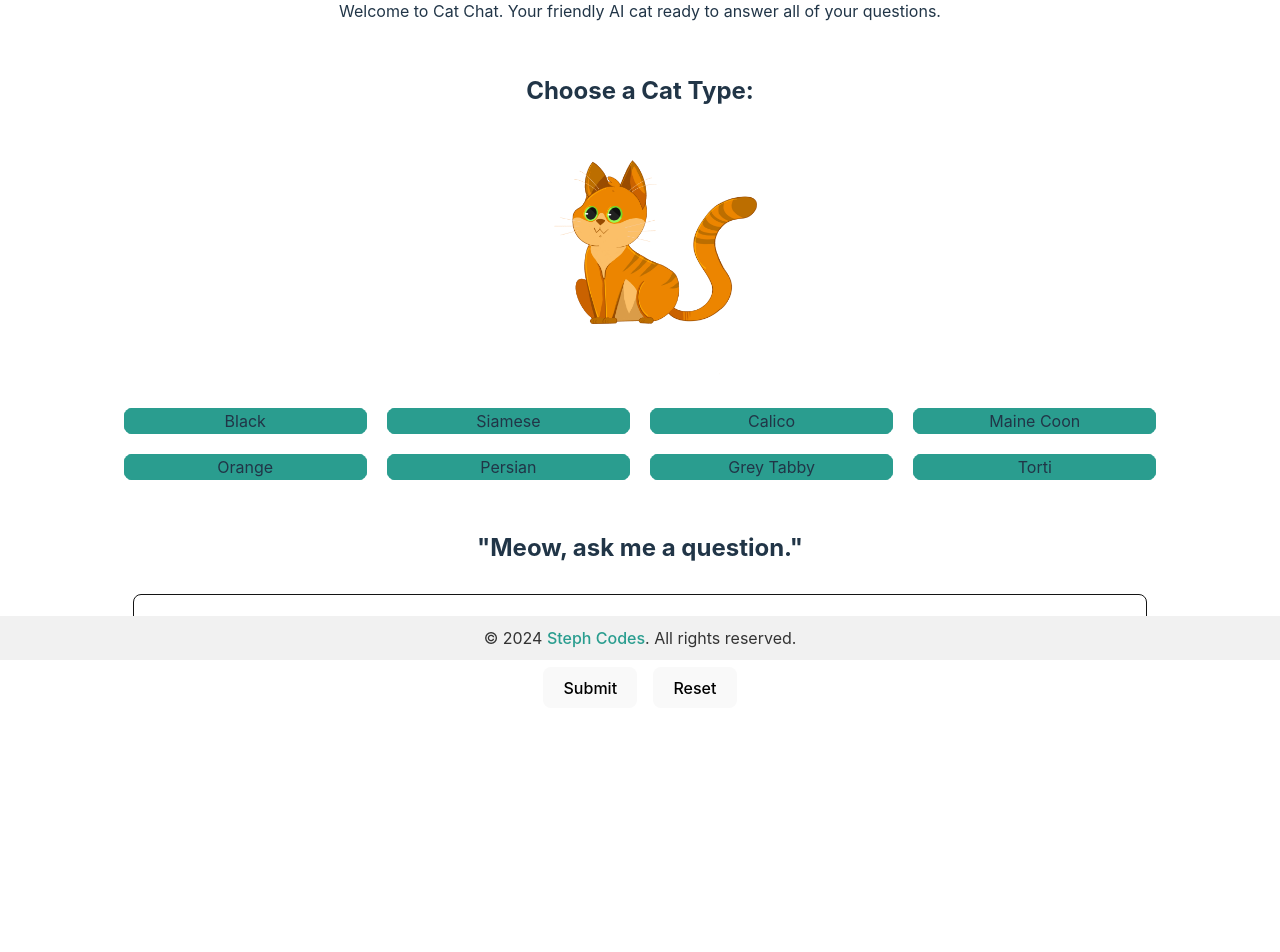
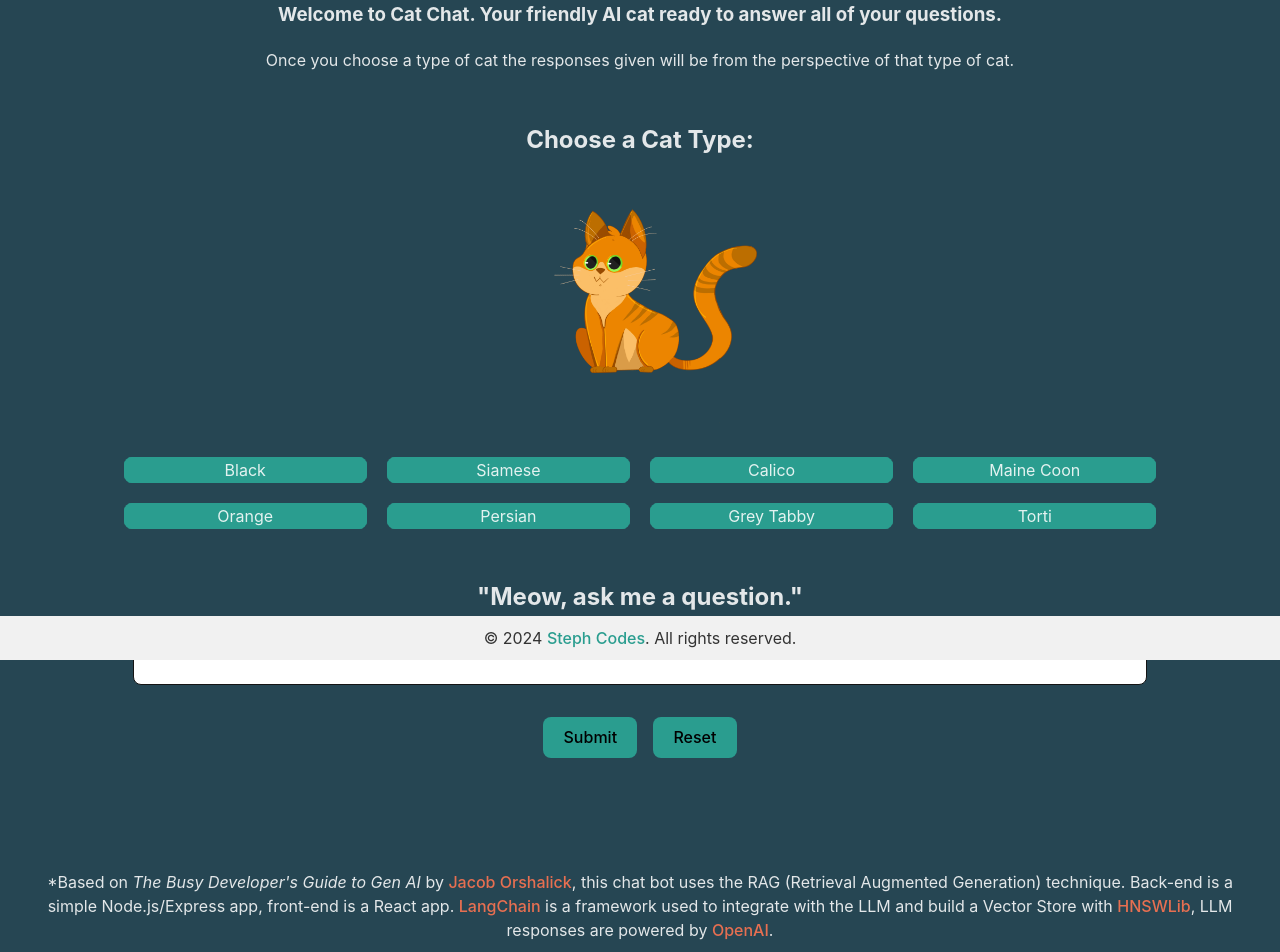
Before and after one commit to Rocklobster84/ai-cat-chat, a React (Vite) app in the folder client/: page / in a window 1280 px wide. Shown: the part 140-1092 px from the top of the page. Before the commit the page ends 904 px from the top, so only its background shows below. Built offline with nearby package versions, Linux system fonts and the light colour scheme.

Commit message:
Added short paragraph describing app to the bottom of the page

```diff
--- a/client/src/App.jsx
+++ b/client/src/App.jsx
@@ -126,7 +126,8 @@ function App() {
   return (
     <>
       <h1>AI Cat Chat</h1>
-      <p>Welcome to Cat Chat. Your friendly AI cat ready to answer all of your questions.</p>
+      <h3>Welcome to Cat Chat. Your friendly AI cat ready to answer all of your questions.</h3>
+      <p>Once you choose a type of cat the responses given will be from the perspective of that type of cat.</p>
       <div className="card">
       <h2>Choose a Cat Type:</h2>
       <img src={catImage} alt="Cat" />
@@ -234,6 +235,11 @@ function App() {
           <p>{llmResponse}</p>
         )}
         </div>
+        < br />
+        <br />
+        <br />
+        <p>*Based on <i>The Busy Developer's Guide to Gen AI</i> by <a href="https://www.linkedin.com/in/jorshalick/" target="_blank">Jacob Orshalick</a>, this chat bot uses the RAG (Retrieval Augmented Generation) technique.
+        Back-end is a simple Node.js/Express app, front-end is a React app. <a href="https://js.langchain.com/v0.2/docs/introduction/" target="_blank">LangChain</a> is a framework used to integrate with the LLM and build a Vector Store with <a href="https://js.langchain.com/v0.2/docs/integrations/vectorstores/hnswlib/" target="_blank">HNSWLib</a>, LLM responses are powered by <a href="https://openai.com/" target="_blank">OpenAI</a>.</p>
         <Footer />
       </div>
     </>
--- a/client/src/Footer.css
+++ b/client/src/Footer.css
@@ -17,3 +17,7 @@
   text-decoration: none;
   color: #2a9d8f;
 }
+
+.footer a:hover {
+  color: #e76f51;
+}
--- a/client/src/index.css
+++ b/client/src/index.css
@@ -133,18 +133,7 @@ input#question {
   justify-content: center;
   gap: 20px;
 }
-@media (prefers-color-scheme: light) {
-  :root {
-    color: #213547;
-    background-color: #ffffff;
-  }
-  a:hover {
-    color: #747bff;
-  }
-  button {
-    background-color: #f9f9f9;
-  }
-}
+
 @media (max-width: 600px) {
   .row {
     display: flex;
@@ -162,3 +151,11 @@ input#question {
     width: 40%;
   }
 }
+
+p a {
+  text-decoration: none;
+  color: #e76f51;
+}
+p a:hover {
+  color: white;
+}
```
